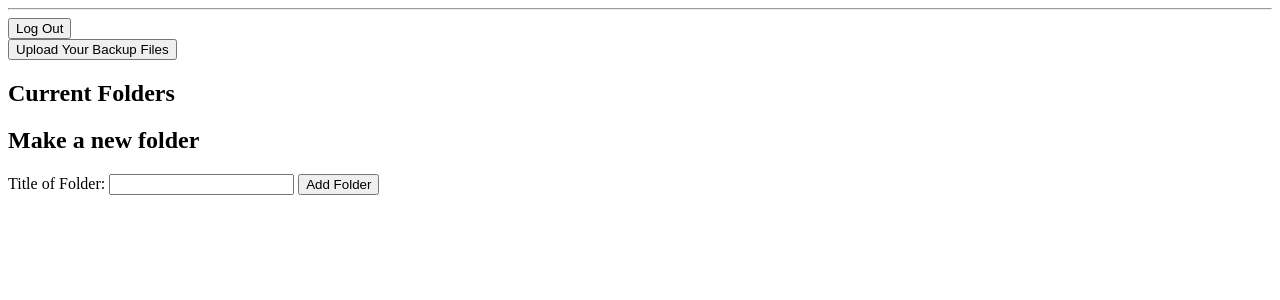
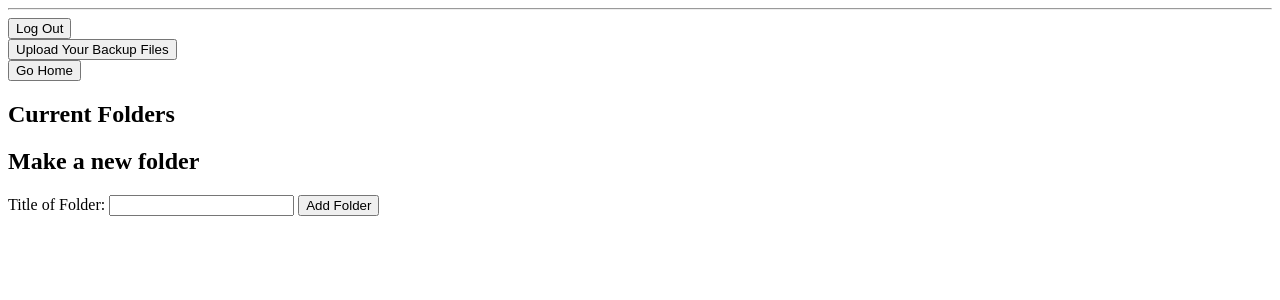
Before and after one commit to priyankaaltman/Keyboard-Diaries, a Flask app: page /folders in a window 1280 px wide. Shown: the top 300 px of the page. Run offline with Flask 2, Linux system fonts and the light colour scheme; the visitor is signed in with stand-in values (Sample User, id 1); data that the repository does not hold is empty; some libraries are stand-ins or nearby versions.

Commit message:
Added home button to all pages through base.html

```diff
--- a/templates/base.html
+++ b/templates/base.html
@@ -18,6 +18,10 @@
     <input type="submit" value="Upload Your Backup Files">
   </form>
 
+   <form action="/">
+    <input type="submit" value="Go Home">
+  </form>
+
   {% block content %} put your content here {% endblock %}
 
 </body>
```
